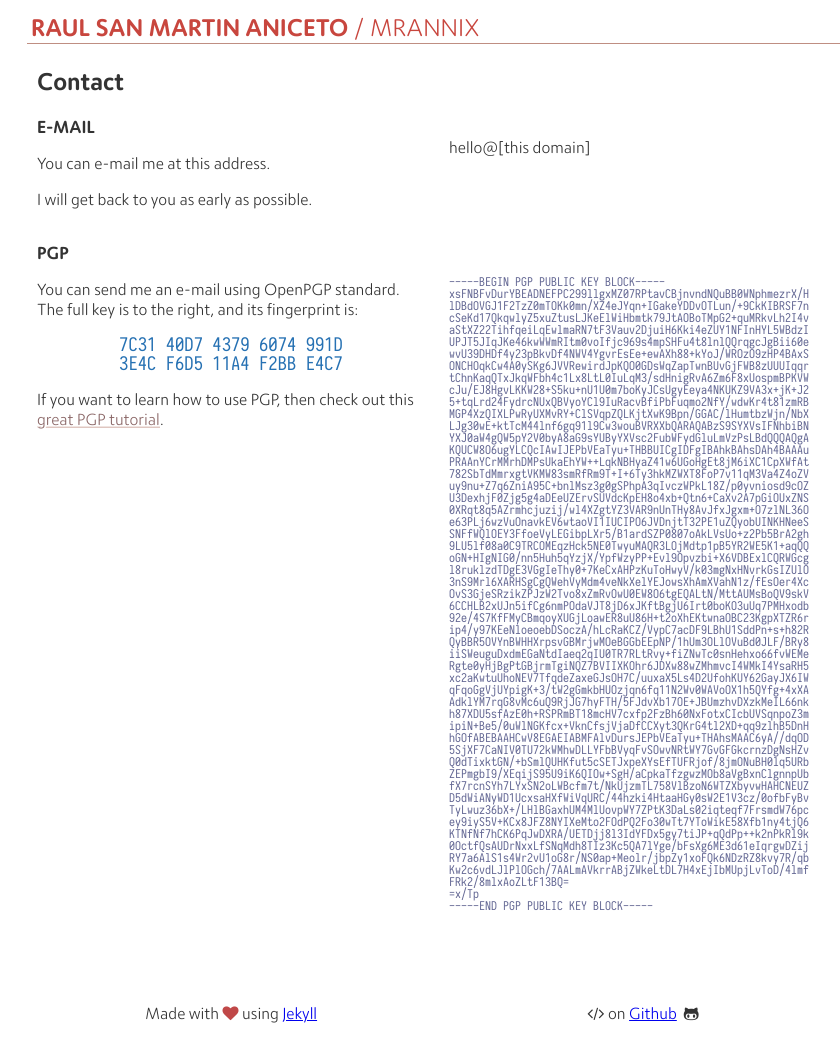
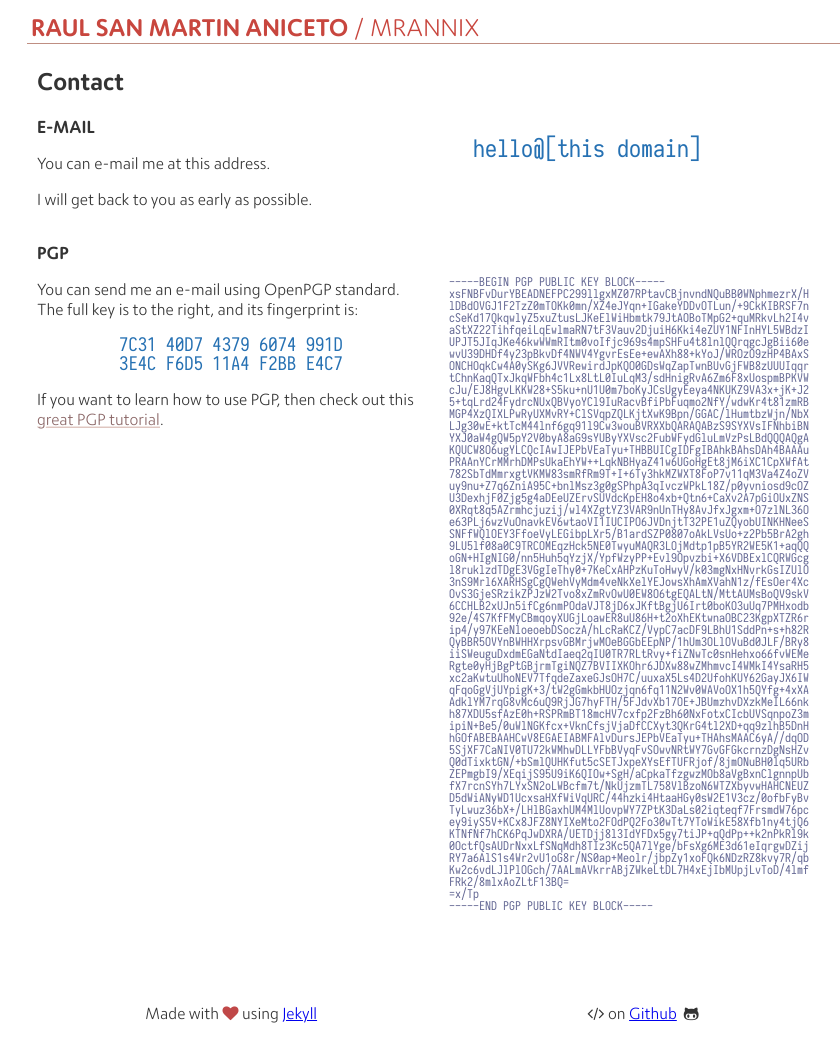
Before and after one commit to MrAnnix/MrAnnix.github.io, a Jekyll site: the page built from contact.html, in a window 1280 px wide. Shown: the whole page, without its empty margins (203-1043 px from the left). Built offline with Jekyll 4.4.1, drawn with Linux system fonts in a browser that asks for light colours.

Commit message:
Update contact.html

```diff
--- a/contact.html
+++ b/contact.html
@@ -11,7 +11,7 @@ layout: default
         <p>I will get back to you as early as possible.</p>
     </div>
     <div class=right-column>
-        <div class=e-mail>
+        <div class=address>
             hello@[this domain]
         </div>
     </div>
```
